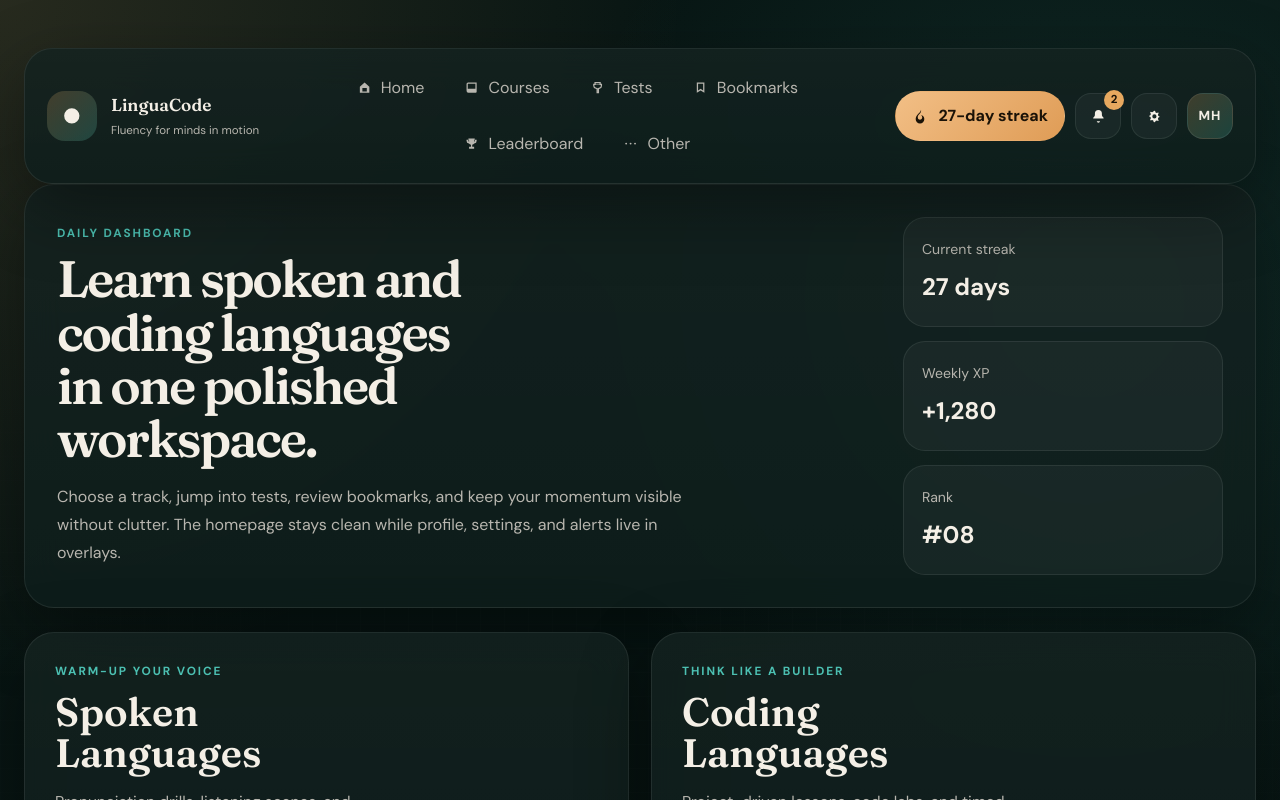
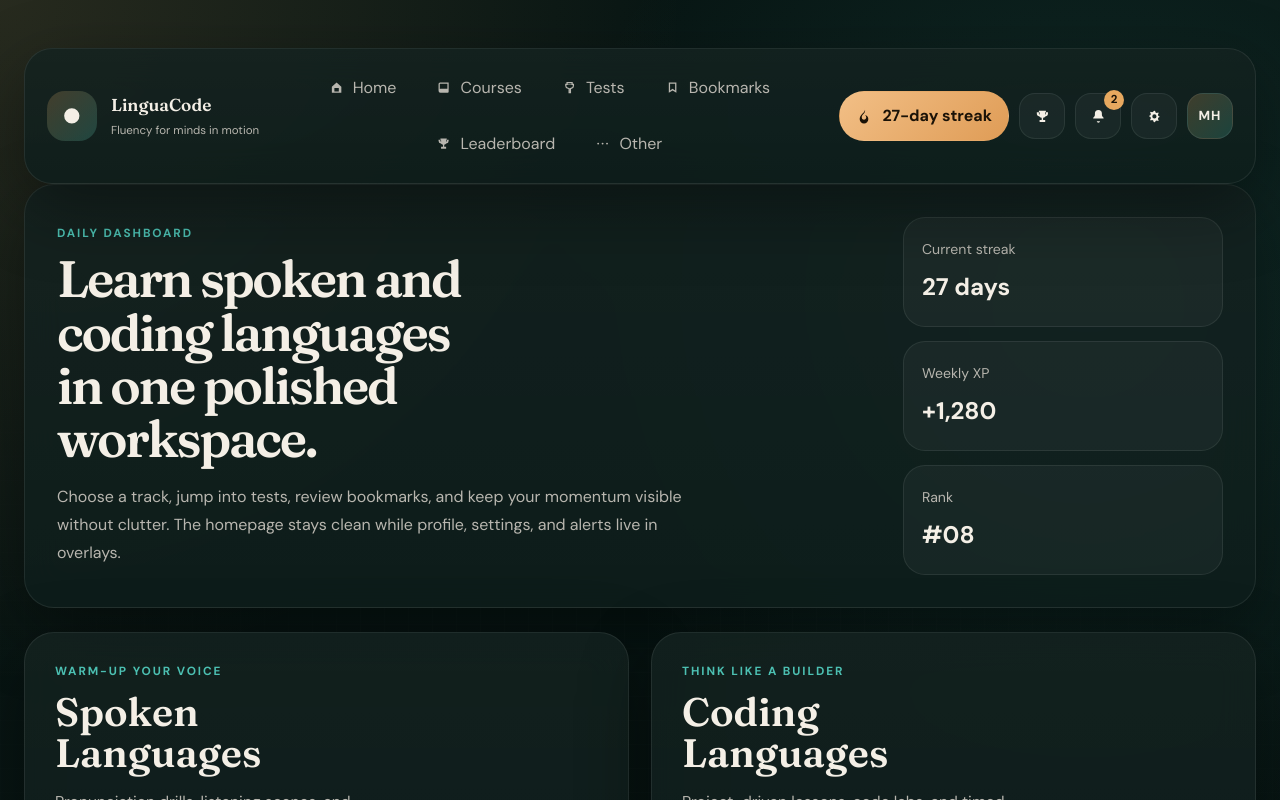
Before and after one commit to kaushikchirag2007-source/CodeQuest-AI, a React (Vite) app: page / in a window 1280 px wide. Shown: the top 800 px of the page. Built offline with nearby package versions, Linux system fonts and the light colour scheme.

Commit message:
add visualizations

```diff
--- a/src/App.jsx
+++ b/src/App.jsx
@@ -260,6 +260,13 @@ function TopNav({ streak, notificationCount, openPanel, setOpenPanel }) {
           <FireIcon />
           <span>{streak}-day streak</span>
         </div>
+        <button
+          type="button"
+          className="toolbar-button"
+          aria-label="Leaderboard"
+        >
+          <TrophyIcon />
+        </button>
         <button
           type="button"
           className={`toolbar-button ${openPanel === 'notifications' ? 'active' : ''}`}
```
Also changed, not shown: 1 other file (tests, documents, lock files or other folders).
